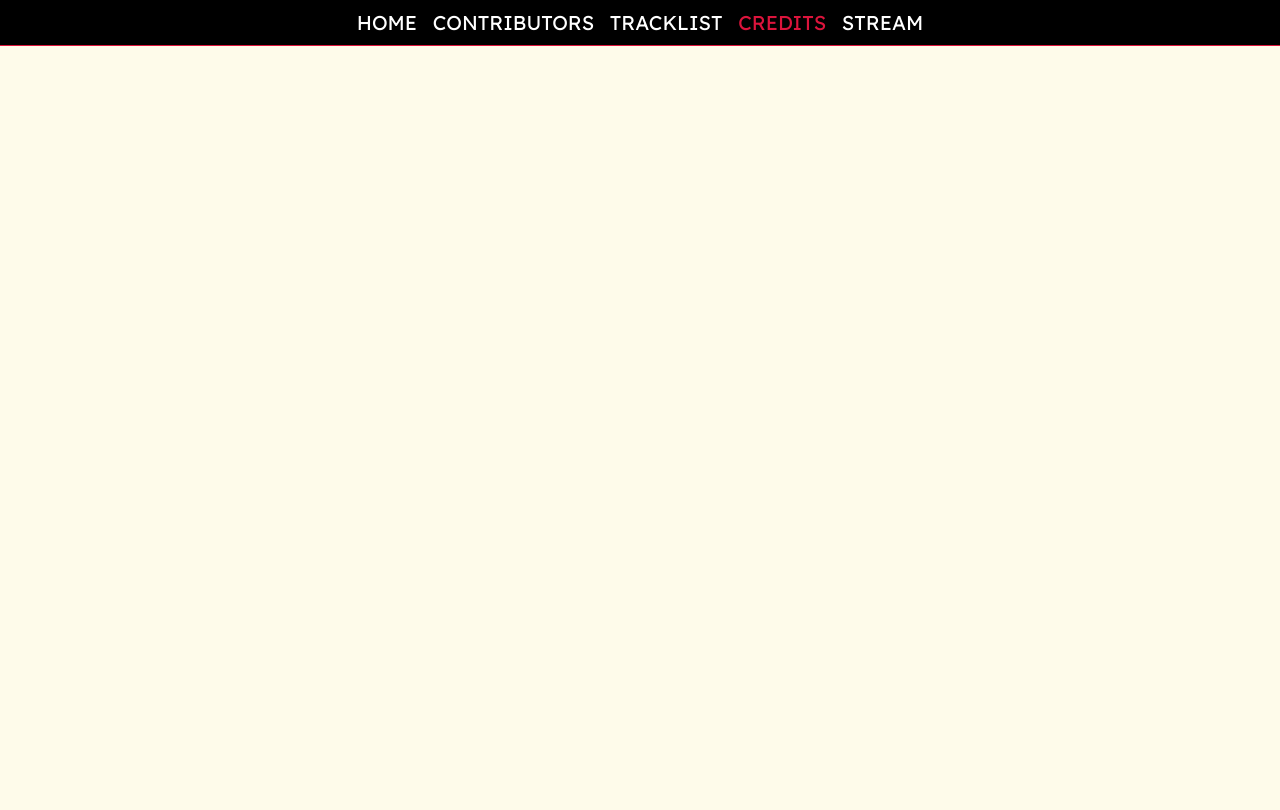
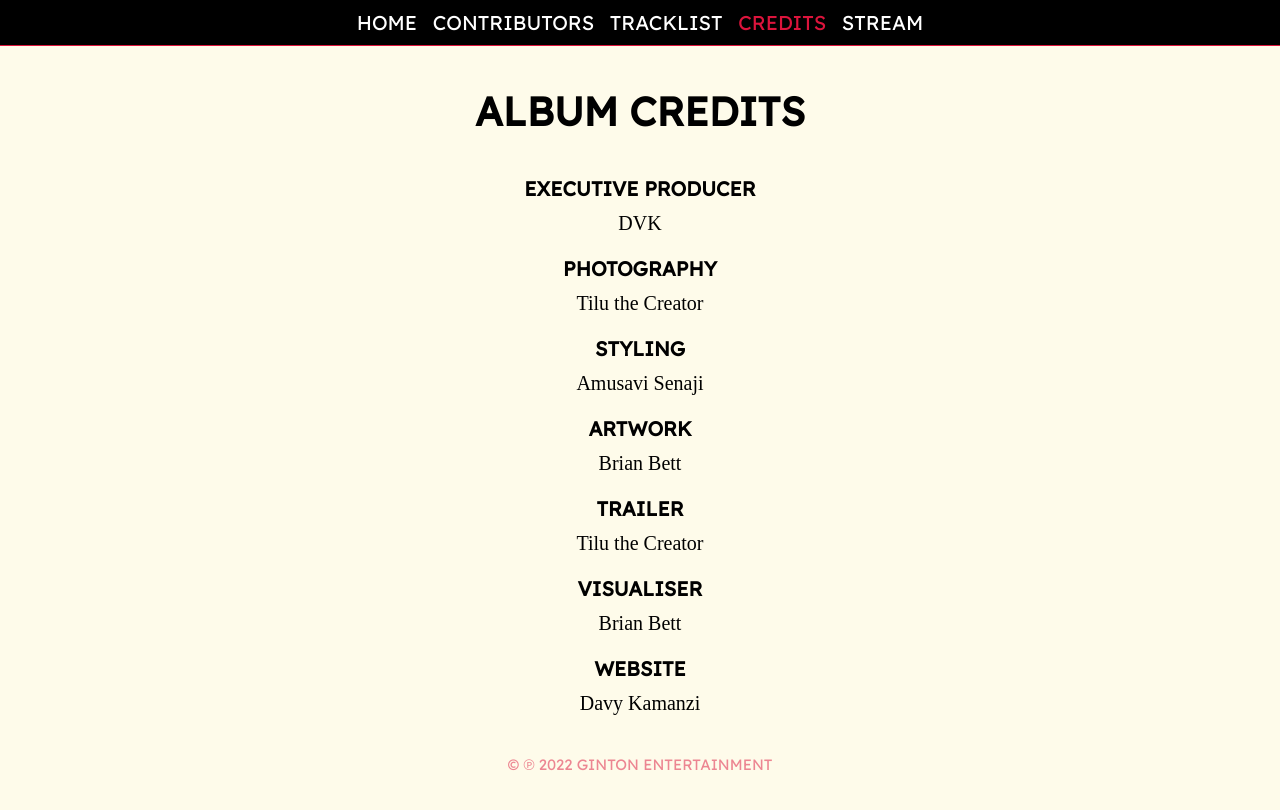
Before and after one commit to DavyK17/man-of-substance, a SvelteKit app: page /credits in a window 1280 px wide. Shown: the top 810 px of the page. Built offline with nearby package versions, Linux system fonts and the light colour scheme; no server answers; a web font is replaced by a local one.

Commit message:
Fixing layout

```diff
--- a/src/routes/(content)/credits/+page.svelte
+++ b/src/routes/(content)/credits/+page.svelte
@@ -2,7 +2,7 @@
 	import type { PageData } from "./$types";
 
 	const titles = {
-		execProducers: "Executive producers",
+		execProducers: "Executive producer",
 		photography: "Photography",
 		styling: "Styling",
 		artwork: "Artwork",
@@ -19,6 +19,7 @@
 </svelte:head>
 
 <main>
+	{#if data.unlocked}
 		<header>
 			<h1>Album credits</h1>
 		</header>
@@ -27,18 +28,21 @@
 				<div class="credit">
 					<h2>
 						{#if credit === "execProducers"}
-						{data.credits[credit].length > 1 ? title : "Executive producer"}
+							{data[credit].length > 1 ? `${title}s` : title}
 						{:else}
 							{title}
 						{/if}
 					</h2>
-				{#each data.credits[credit] as name}
+					{#each data[credit] as name}
 						<p>{name}</p>
 					{/each}
 				</div>
 			{/each}
 		</div>
-	<p role="note" class="copyright">&copy; &#8471; {data.credits.copyright}</p>
+		<p role="note" class="copyright">&copy; &#8471; {data.copyright}</p>
+	{:else}
+		<p class="locked">This content will be available on release day.</p>
+	{/if}
 </main>
 
 <style lang="scss">
```
Lines whose indentation alone changed are shown as unchanged.
